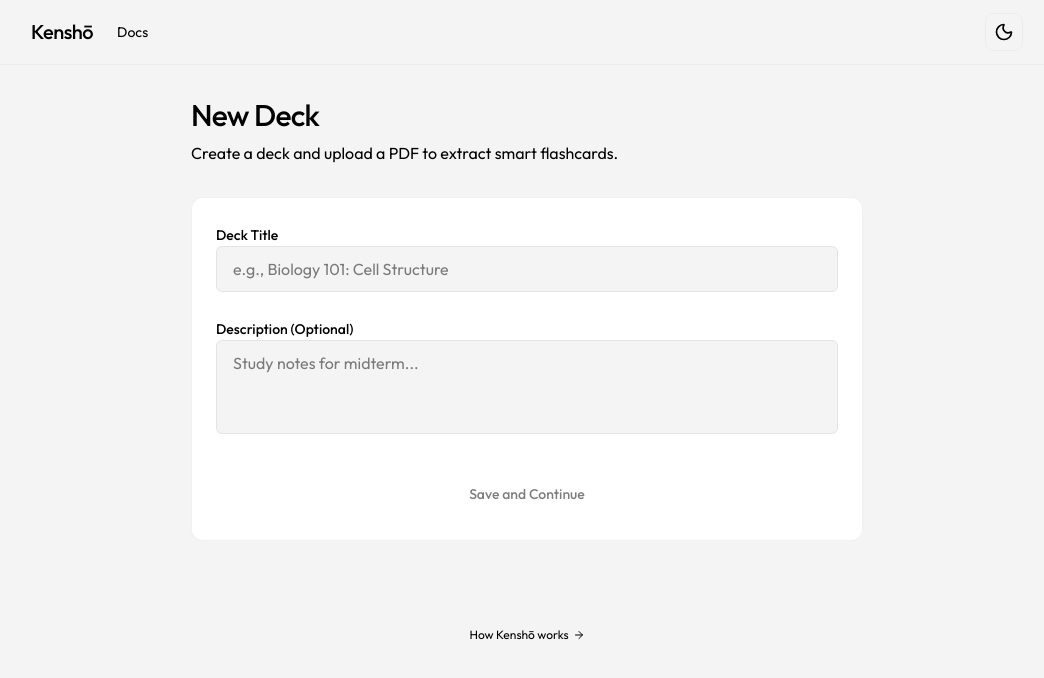
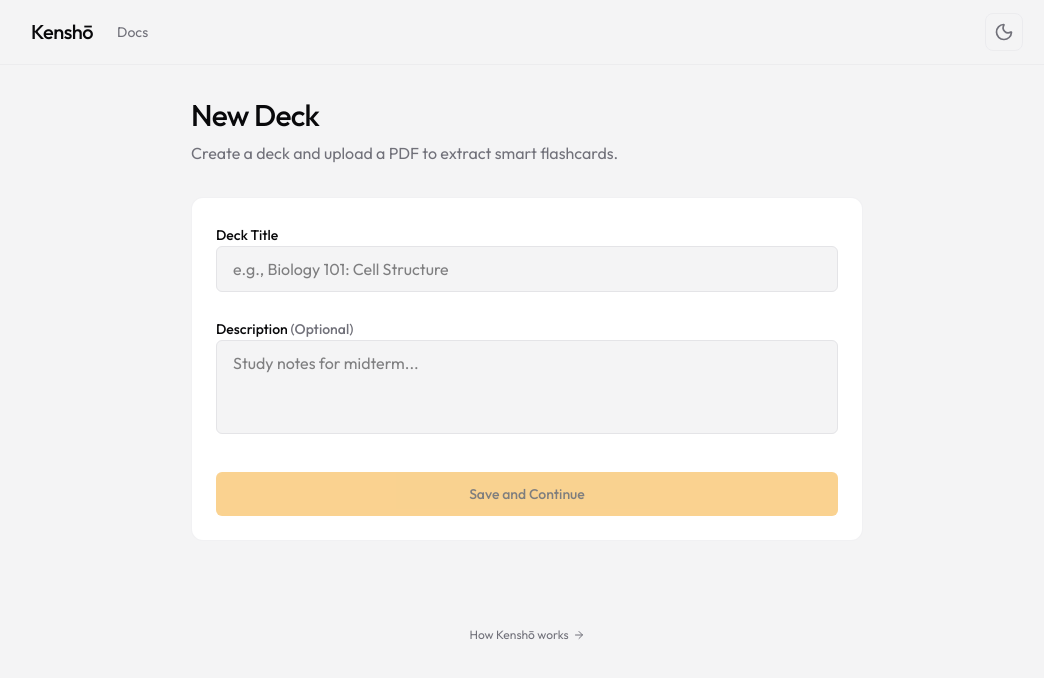
Before and after one commit to HarshalPatel1972/kensho-flashcard-engine, a Next.js app: page /dashboard/new in a window 1280 px wide. Shown: the top 678 px of the page, without its empty margins (113-1157 px from the left). Built offline with nearby package versions, Linux system fonts and the light colour scheme; what @uploadthing/react would draw is missing.

Commit message:
fix: progress bar visibility in light mode and theme variable synchronization

```diff
--- a/src/app/globals.css
+++ b/src/app/globals.css
@@ -1,11 +1,13 @@
 @import "tailwindcss";
 
 @theme {
-  --color-gold: var(--accent);
-  --color-gold-hover: #e09618;
+  --color-gold: var(--gold);
+  --color-gold-hover: var(--gold-hover);
   --color-bg: var(--background);
   --color-surface: var(--surface);
   --color-border: var(--border);
+  --color-primary: var(--foreground);
+  --color-secondary: var(--secondary);
 }
 
 /* --- CARD REFINEMENTS (LIGHT MODE) --- */
@@ -42,11 +44,12 @@
 
 .dark {
   --background: #0a0a0a;
+  --foreground: #ffffff;
   --surface: #141414;
-  --text-primary: #ffffff;
-  --text-secondary: #a3a3a3;
-  --accent: #f5a623;
+  --secondary: #a3a3a3;
   --border: #262626;
+  --gold: #f5a623;
+  --gold-hover: #e49512;
 }
 
 @layer utilities {
--- a/src/components/ProgressBar.tsx
+++ b/src/components/ProgressBar.tsx
@@ -7,7 +7,7 @@ export function ProgressBar({ current, total }: { current: number; total: number
   const shouldReduceMotion = useReducedMotion();
 
   return (
-    <div className="w-full h-1.5 bg-surface rounded-full overflow-hidden border border-border/30">
+    <div className="w-full h-1.5 bg-zinc-200 dark:bg-zinc-800 rounded-full overflow-hidden">
       <motion.div
         className="h-full bg-gold"
         style={{ minWidth: "8px" }}
```
